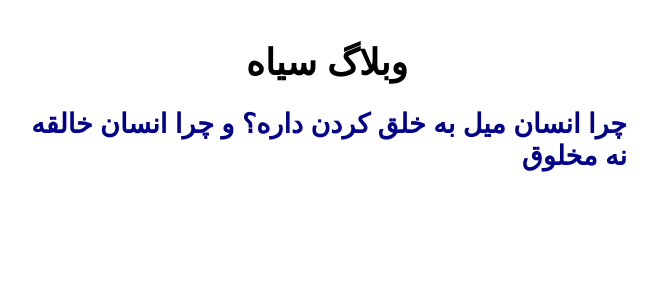
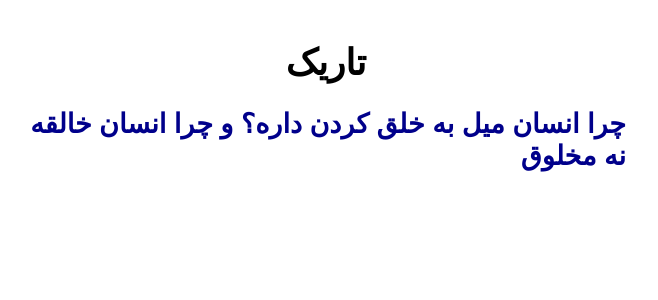
Before and after one commit to darkblog/darkblog.github.io, a Jekyll site: the page built from index.html, in a window 1280 px wide. Shown: the top 300 px of the page, without its empty margins (411-1069 px from the left). Built offline with Jekyll 4.4.1, drawn with Linux system fonts in a browser that asks for light colours.

Commit message:
Update index.html

```diff
--- a/index.html
+++ b/index.html
@@ -5,13 +5,13 @@ layout: compress
 <!DOCTYPE html>
 <html dir="rtl" lang="fa-IR">
 <head>
-<title>وبلاگ سیاه</title>
-<meta name="description" content="وبلاگ سیاه">
+<title>تاریک</title>
+<meta name="description" content="تاریک">
 <meta name="viewport" content="width=device-width">
 <style>body{font-family:sans-serif;font-size:large;font-weight:bold;margin:auto;padding:1em;max-width:600px}a{text-decoration:none;color:darkblue}h1{text-align:center}</style>
 </head>
 <body>
-<h1>وبلاگ سیاه</h1>
+<h1>تاریک</h1>
 {% for post in site.posts %}
 <h2><a href="{{ site.url }}{{ post.url }}">{{ post.title }}</a></h2>
 {% endfor %}
```
